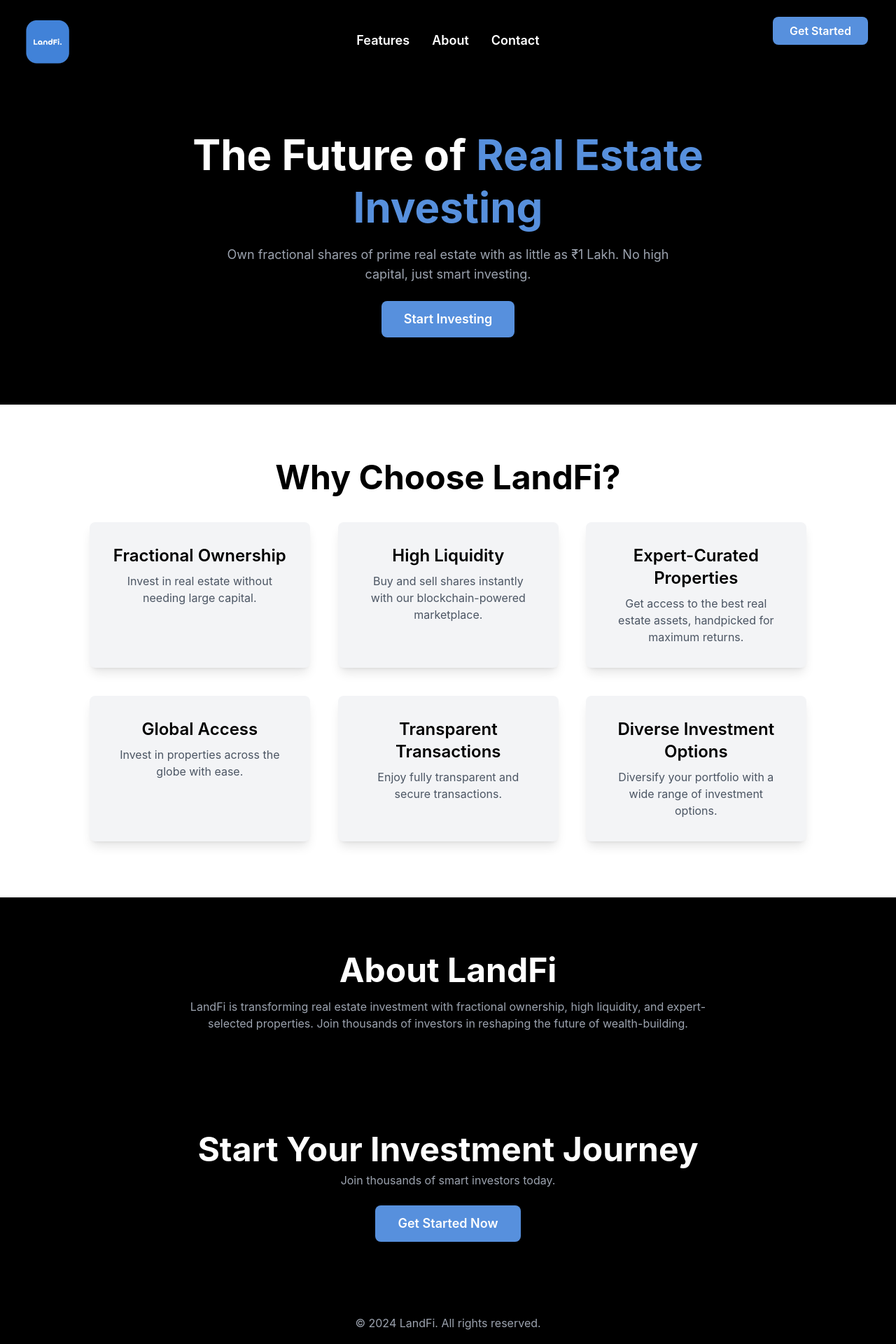
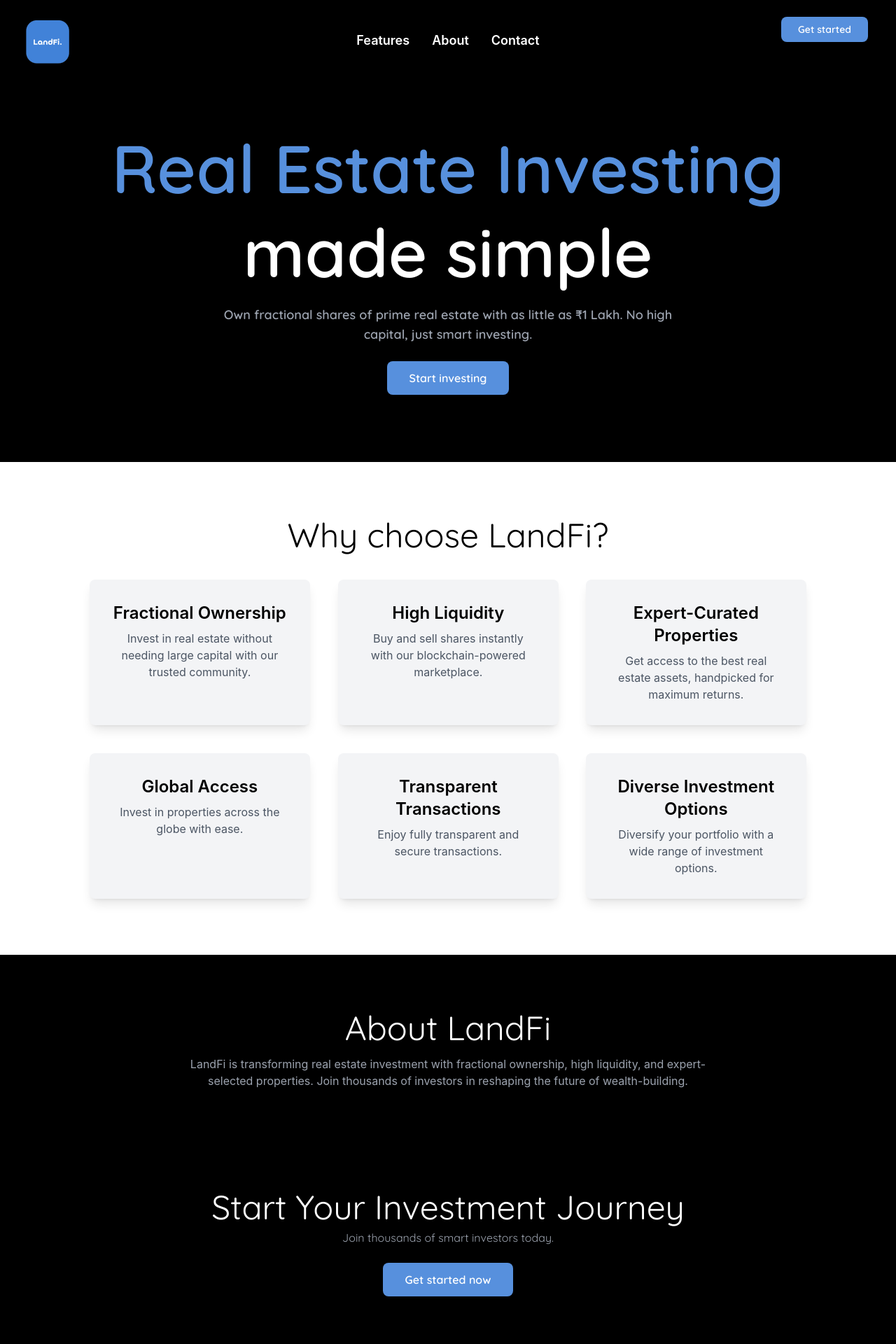
Before and after one commit to Madhava-Ambati/LandFi, a React (Create React App) app: page / in a window 1280 px wide. Shown: the top 1920 px of the page at 70% size. Built offline with nearby package versions, Linux system fonts and the light colour scheme.

Commit message:
added homepage url in package.json

```diff
--- a/public/index.html
+++ b/public/index.html
@@ -2,6 +2,7 @@
 <html lang="en">
   <head>
     <meta charset="UTF-8" />
+    <link href="https://fonts.googleapis.com/css2?family=Quicksand:wght@400;600&display=swap" rel="stylesheet">
 
     <!-- Standard Favicon -->
     <link rel="icon" type="image/svg+xml" href="/800.png" sizes="32x32" />
--- a/src/App.js
+++ b/src/App.js
@@ -48,13 +48,18 @@ const LandingPage = () => {
         initial={{ opacity: 0, y: -20 }}
         animate={{ opacity: 1, y: 0 }}
         transition={{ duration: 0.8, ease: "easeOut" }}
+        whileHover={{
+          rotate: [0, 5, -5, 5, -5, 0], // Quick shake/jiggle effect
+          transition: { duration: 0.6, ease: "easeInOut" }
+        }}
       >
         <img
           src={Logo}
           alt="LandFi Logo"
-          className="h-32 md:h-32 w-auto object-contain shadow-lg shadow-primary/50" // Added shadow
+          className="h-32 md:h-32 w-auto object-contain shadow-lg shadow-primary/50"
         />
-      </motion.div>
+    </motion.div>
+
 
 
 <motion.nav
@@ -75,15 +80,15 @@ const LandingPage = () => {
 
   {/* Right-Aligned "Get Started" Button */}
   <motion.button
-    className="ml-auto bg-primary px-6 py-2 rounded-lg hover:bg-white hover:text-black transition shadow-lg font-semibold"
+    className="ml-auto bg-primary px-6 py-2 rounded-lg text-sm font-semibold hover:bg-white hover:text-black transition shadow-lg shadow-primary/50"
     whileHover={{ scale: 1.08 }}
     whileTap={{ scale: 0.95 }}
     transition={{ duration: 0.2, ease: "easeInOut" }}
+    style={{ fontFamily: "'Quicksand', sans-serif" }}
   >
-    Get Started
+    Get started
   </motion.button>
 </motion.nav>
-
 
       {/* Hero Section */}
       <motion.header
@@ -91,43 +96,44 @@ const LandingPage = () => {
         initial={{ opacity: 0, y: 20 }}
         whileInView={{ opacity: 1, y: 0 }}
         transition={{ duration: 1, delay: 0.6, ease: "easeOut" }}
-        viewport={{ once: false, amount: 0.5 }} // Ensures animation triggers on visibility
-        style={{ transform: "translate3d(0,0,0)" }}
-        //style={{ willChange: 'transform, opacity' }}
+        viewport={{ once: false, amount: 0.5 }}
         key={Math.random()} // Forces re-render on scroll up/down
+        style={{ fontFamily: "'Quicksand', sans-serif",  fontWeight: "550" }} // Apply new font
       >
-        <h2 className="text-6xl font-bold max-w-4xl mx-auto leading-tight" style={{ fontFamily: "-apple-system, BlinkMacSystemFont, 'Segoe UI', Roboto, 'Helvetica Neue', Arial, sans-serif" }}>
-          The Future of <span className="text-primary">Real Estate Investing</span>
+        <h2 className="text-8xl font-regular max-w-5xl mx-auto leading-tight">
+          <span className="text-primary">Real Estate Investing</span> made simple
         </h2>
-        <p className="text-gray-400 text-lg mt-4 max-w-2xl mx-auto" style={{ fontFamily: "-apple-system, BlinkMacSystemFont, 'Segoe UI', Roboto, 'Helvetica Neue', Arial, sans-serif" }}>
+        <p className="text-gray-400 text-lg mt-4 max-w-2xl mx-auto">
           Own fractional shares of prime real estate with as little as ₹1 Lakh. No high capital, just smart investing.
         </p>
         <motion.button
-          className="mt-6 bg-primary px-8 py-3 rounded-lg text-lg font-semibold hover:bg-white hover:text-black transition shadow-lg shadow-primary/50" // Added shadow
+          className="mt-6 bg-primary px-8 py-3 rounded-lg text-mg font-semibold hover:bg-white hover:text-black transition shadow-lg shadow-primary/50"
           whileHover={{ scale: 1.08 }}
           whileTap={{ scale: 0.95 }}
           transition={{ duration: 0.2, ease: "easeInOut" }}
-          viewport={{ once: false, amount: 0.5 }}
-          style={{ transform: "translate3d(0,0,0)" }}
         >
-          Start Investing
+          Start investing
         </motion.button>
       </motion.header>
+
 
       {/* Features Section */}
       <motion.section
         id="features"
         className="py-20 px-10 bg-white text-black text-center"
+
       >
+
         <motion.h3
-          className="text-5xl font-bold"
+          id="choose"
+          className="text-5xl font-regular"
           initial={{ opacity: 0, y: 20 }}
           whileInView={{ opacity: 1, y: 0 }}
           transition={{ duration: 1, delay: 0.4, ease: "easeOut" }}
           viewport={{ once: true, amount: 0.5 }} // Trigger animation only once
-          //style={{ willChange: 'transform, opacity' }}
+          style={{ fontFamily: "'Quicksand', sans-serif", fontWeight: "500"  }}
         >
-          Why Choose LandFi?
+          Why choose LandFi?
         </motion.h3>
 
         <div className="grid md:grid-cols-3 gap-10 mt-10 max-w-5xl mx-auto">
@@ -146,7 +152,7 @@ const LandingPage = () => {
               whileInView={{ opacity: 1, y: 0 }}
               transition={{ duration: 0.6, delay: 0.3 + index * 0.1, ease: "easeOut" }}
               viewport={{ once: true, amount: 0.5 }} // Trigger animation only once
-              style={{ willChange: 'transform, opacity', transform: "translate3d(0,0,0)" }}
+              style={{ willChange: 'transform, opacity', transform: "translate3d(0,0,0)"}}
             >
               <motion.div
                 initial={{ opacity: 0, y: 20 }}
@@ -158,7 +164,7 @@ const LandingPage = () => {
                 <h4 className="text-2xl font-semibold">{title}</h4>
                 <p className="text-gray-600 mt-2">
                   {index === 0
-                    ? "Invest in real estate without needing large capital."
+                    ? "Invest in real estate without needing large capital with our trusted community."
                     : index === 1
                     ? "Buy and sell shares instantly with our blockchain-powered marketplace."
                     : index === 2
@@ -189,6 +195,7 @@ const LandingPage = () => {
           initial={{ opacity: 0, y: 20 }}
           whileInView={{ opacity: 1, y: 0, transition: { duration: 1, delay: 0.2, ease: "easeOut" } }}
           viewport={{ once: false }}
+          style={{ fontFamily: "'Quicksand', sans-serif", fontWeight: "400"  }}
         >
           About LandFi
         </motion.h3>
@@ -209,16 +216,17 @@ const LandingPage = () => {
         initial={{ opacity: 0, y: 20 }}
         whileInView={{ opacity: 1, y: 0, transition: { duration: 1, delay: 0.5, ease: "easeOut" } }}
         viewport={{ once: false }}
+        style={{ fontFamily: "'Quicksand', sans-serif", fontWeight: "400" }}
       >
-        <h3 className="text-5xl font-bold">Start Your Investment Journey</h3>
+        <h3 className="text-5xl font-regular">Start Your Investment Journey</h3>
         <p className="text-gray-400 mt-2">Join thousands of smart investors today.</p>
         <motion.button
-          className="mt-6 bg-primary px-8 py-3 rounded-lg text-lg font-semibold hover:bg-white hover:text-black transition shadow-lg shadow-primary/50" // Added shadow
+          className="mt-6 bg-primary px-8 py-3 rounded-lg text-mg font-semibold hover:bg-white hover:text-black transition shadow-lg shadow-primary/50" // Added shadow
           whileHover={{ scale: 1.08 }}
           whileTap={{ scale: 0.95 }}
           transition={{ duration: 0.2, ease: "easeInOut" }}
         >
-          Get Started Now
+          Get started now
         </motion.button>
       </motion.section>
 
```
